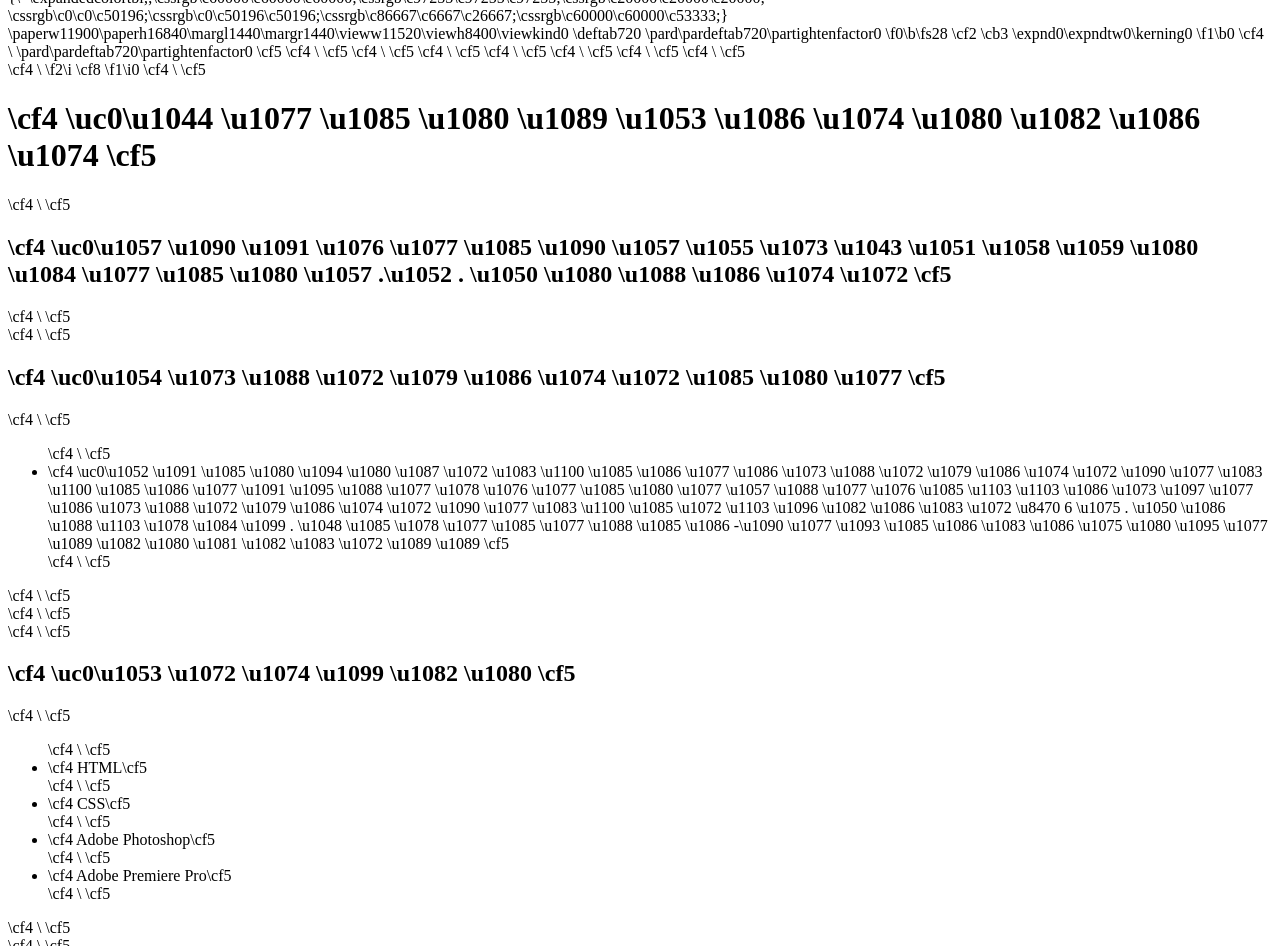
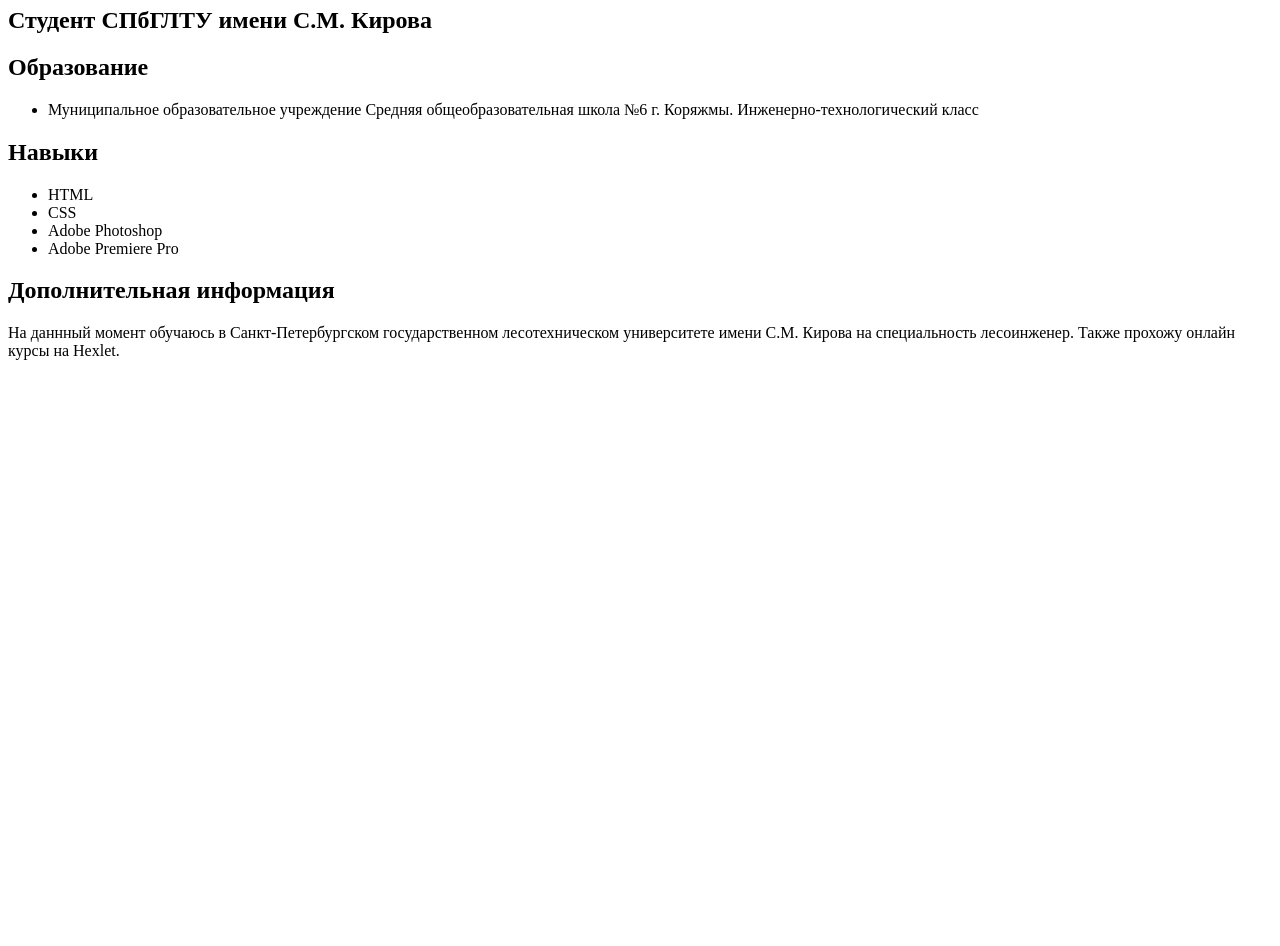
Before and after one commit to novikovdeniz/novikovdeniz.github.io, a plain HTML site: page index.html in a window 1280 px wide. Shown: the part 73-1019 px from the top of the page. After the commit the page ends 800 px from the top, so only its background shows below. Drawn offline with Linux system fonts and the light colour scheme.

Commit message:
Update index.html

```diff
--- a/index.html
+++ b/index.html
@@ -1,53 +1,35 @@
-{\rtf1\ansi\ansicpg1251\cocoartf2577
-\cocoatextscaling0\cocoaplatform0{\fonttbl\f0\fnil\fcharset0 Menlo-Bold;\f1\fnil\fcharset0 Menlo-Regular;\f2\fnil\fcharset0 Menlo-Italic;
-}
-{\colortbl;\red255\green255\blue255;\red135\green135\blue135;\red246\green246\blue246;\red38\green38\blue38;
-\red0\green0\blue109;\red14\green110\blue109;\red210\green0\blue53;\red135\green136\blue117;}
-{\*\expandedcolortbl;;\cssrgb\c60000\c60000\c60000;\cssrgb\c97255\c97255\c97255;\cssrgb\c20000\c20000\c20000;
-\cssrgb\c0\c0\c50196;\cssrgb\c0\c50196\c50196;\cssrgb\c86667\c6667\c26667;\cssrgb\c60000\c60000\c53333;}
-\paperw11900\paperh16840\margl1440\margr1440\vieww11520\viewh8400\viewkind0
-\deftab720
-\pard\pardeftab720\partightenfactor0
-
-\f0\b\fs28 \cf2 \cb3 \expnd0\expndtw0\kerning0
 <!DOCTYPE html>
-\f1\b0 \cf4 \
-\pard\pardeftab720\partightenfactor0
-\cf5 <html\cf4  \cf6 lang=\cf7 "ru"\cf5 >\cf4 \
-  \cf5 <head>\cf4 \
-    \cf5 <meta\cf4  \cf6 charset=\cf7 "UTF-8"\cf5 >\cf4 \
-    \cf5 <meta\cf4  \cf6 name=\cf7 "viewport"\cf4  \cf6 content=\cf7 "width=device-width, initial-scale=1.0"\cf5 >\cf4 \
-    \cf5 <title>\cf4 \uc0\u1052 \u1086 \u1105  \u1086 \u1087 \u1080 \u1089 \u1072 \u1085 \u1080 \u1077 \cf5 </title>\cf4 \
-  \cf5 </head>\cf4 \
-  \cf5 <body>\cf4 \
-    \cf5 <main>\cf4 \
-
-\f2\i \cf8 <!-- BEGIN (write your solution here) -->
-\f1\i0 \cf4 \
-      \cf5 <h1>\cf4 \uc0\u1044 \u1077 \u1085 \u1080 \u1089  \u1053 \u1086 \u1074 \u1080 \u1082 \u1086 \u1074 \cf5 </h1>\cf4 \
-      \cf5 <h2>\cf4 \uc0\u1057 \u1090 \u1091 \u1076 \u1077 \u1085 \u1090  \u1057 \u1055 \u1073 \u1043 \u1051 \u1058 \u1059  \u1080 \u1084 \u1077 \u1085 \u1080  \u1057 .\u1052 . \u1050 \u1080 \u1088 \u1086 \u1074 \u1072 \cf5 </h2>\cf4 \
-      \cf5 <section>\cf4 \
-        \cf5 <h2>\cf4 \uc0\u1054 \u1073 \u1088 \u1072 \u1079 \u1086 \u1074 \u1072 \u1085 \u1080 \u1077 \cf5 </h2>\cf4 \
-        	\cf5 <ul>\cf4 \
-  				\cf5 <li>\cf4 \uc0\u1052 \u1091 \u1085 \u1080 \u1094 \u1080 \u1087 \u1072 \u1083 \u1100 \u1085 \u1086 \u1077  \u1086 \u1073 \u1088 \u1072 \u1079 \u1086 \u1074 \u1072 \u1090 \u1077 \u1083 \u1100 \u1085 \u1086 \u1077  \u1091 \u1095 \u1088 \u1077 \u1078 \u1076 \u1077 \u1085 \u1080 \u1077  \u1057 \u1088 \u1077 \u1076 \u1085 \u1103 \u1103  \u1086 \u1073 \u1097 \u1077 \u1086 \u1073 \u1088 \u1072 \u1079 \u1086 \u1074 \u1072 \u1090 \u1077 \u1083 \u1100 \u1085 \u1072 \u1103  \u1096 \u1082 \u1086 \u1083 \u1072  \u8470 6 \u1075 . \u1050 \u1086 \u1088 \u1103 \u1078 \u1084 \u1099 . \u1048 \u1085 \u1078 \u1077 \u1085 \u1077 \u1088 \u1085 \u1086 -\u1090 \u1077 \u1093 \u1085 \u1086 \u1083 \u1086 \u1075 \u1080 \u1095 \u1077 \u1089 \u1082 \u1080 \u1081  \u1082 \u1083 \u1072 \u1089 \u1089 \cf5 </li>\cf4 \
-        	\cf5 </ul>\cf4 \
-      \cf5 </section>\cf4 \
-      \cf5 <section>\cf4 \
-      \cf5 <h2>\cf4 \uc0\u1053 \u1072 \u1074 \u1099 \u1082 \u1080 \cf5 </h2>\cf4 \
-      \cf5 <ul>\cf4 \
-  			\cf5 <li>\cf4 HTML\cf5 </li>\cf4 \
-        	\cf5 <li>\cf4 CSS\cf5 </li>\cf4 \
-        	\cf5 <li>\cf4 Adobe Photoshop\cf5 </li>\cf4 \
-        	\cf5 <li>\cf4 Adobe Premiere Pro\cf5 </li>\cf4 \
-      \cf5 </ul>\cf4 \
-      \cf5 </section>\cf4 \
-      \cf5 <section>\cf4 \
-      	\cf5 <h2>\cf4 \uc0\u1044 \u1086 \u1087 \u1086 \u1083 \u1085 \u1080 \u1090 \u1077 \u1083 \u1100 \u1085 \u1072 \u1103  \u1080 \u1085 \u1092 \u1086 \u1088 \u1084 \u1072 \u1094 \u1080 \u1103 \cf5 </h2>\cf4 \
-        \uc0\u1053 \u1072  \u1076 \u1072 \u1085 \u1085 \u1085 \u1099 \u1081  \u1084 \u1086 \u1084 \u1077 \u1085 \u1090  \u1086 \u1073 \u1091 \u1095 \u1072 \u1102 \u1089 \u1100  \u1074  \u1057 \u1072 \u1085 \u1082 \u1090 -\u1055 \u1077 \u1090 \u1077 \u1088 \u1073 \u1091 \u1088 \u1075 \u1089 \u1082 \u1086 \u1084  \u1075 \u1086 \u1089 \u1091 \u1076 \u1072 \u1088 \u1089 \u1090 \u1074 \u1077 \u1085 \u1085 \u1086 \u1084  \u1083 \u1077 \u1089 \u1086 \u1090 \u1077 \u1093 \u1085 \u1080 \u1095 \u1077 \u1089 \u1082 \u1086 \u1084  \u1091 \u1085 \u1080 \u1074 \u1077 \u1088 \u1089 \u1080 \u1090 \u1077 \u1090 \u1077  \u1080 \u1084 \u1077 \u1085 \u1080  \u1057 .\u1052 . \u1050 \u1080 \u1088 \u1086 \u1074 \u1072  \u1085 \u1072  \u1089 \u1087 \u1077 \u1094 \u1080 \u1072 \u1083 \u1100 \u1085 \u1086 \u1089 \u1090 \u1100  \u1083 \u1077 \u1089 \u1086 \u1080 \u1085 \u1078 \u1077 \u1085 \u1077 \u1088 . \u1058 \u1072 \u1082 \u1078 \u1077  \u1087 \u1088 \u1086 \u1093 \u1086 \u1078 \u1091  \u1086 \u1085 \u1083 \u1072 \u1081 \u1085  \u1082 \u1091 \u1088 \u1089 \u1099  \u1085 \u1072  Hexlet.\
-      \cf5 </section>\cf4 \
-
-\f2\i \cf8 <!-- END -->
-\f1\i0 \cf4 \
-    \cf5 </main>\cf4 \
-  \cf5 </body>\cf4 \
-\cf5 </html>}
+<html lang="ru">
+  <head>
+    <meta charset="UTF-8">
+    <meta name="viewport" content="width=device-width, initial-scale=1.0">
+    <title>Моё описание</title>
+  </head>
+  <body>
+    <main>
+      <!-- BEGIN (write your solution here) -->
+      <h1>Денис Новиков</h1>
+      <h2>Студент СПбГЛТУ имени С.М. Кирова</h2>
+      <section>
+        <h2>Образование</h2>
+        	<ul>
+  				<li>Муниципальное образовательное учреждение Средняя общеобразовательная школа №6 г. Коряжмы. Инженерно-технологический класс</li>
+        	</ul>
+      </section>
+      <section>
+      <h2>Навыки</h2>
+      <ul>
+  			<li>HTML</li>
+        	<li>CSS</li>
+        	<li>Adobe Photoshop</li>
+        	<li>Adobe Premiere Pro</li>
+      </ul>
+      </section>
+      <section>
+      	<h2>Дополнительная информация</h2>
+        На даннный момент обучаюсь в Санкт-Петербургском государственном лесотехническом университете имени С.М. Кирова на специальность лесоинженер. Также прохожу онлайн курсы на Hexlet.
+      </section>
+      <!-- END -->
+    </main>
+  </body>
+</html>
```
